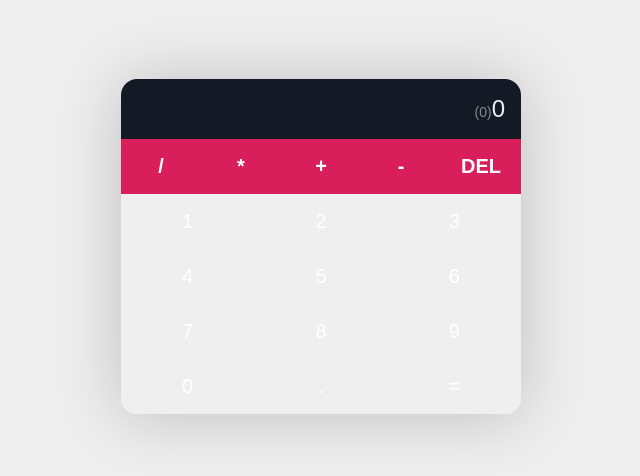
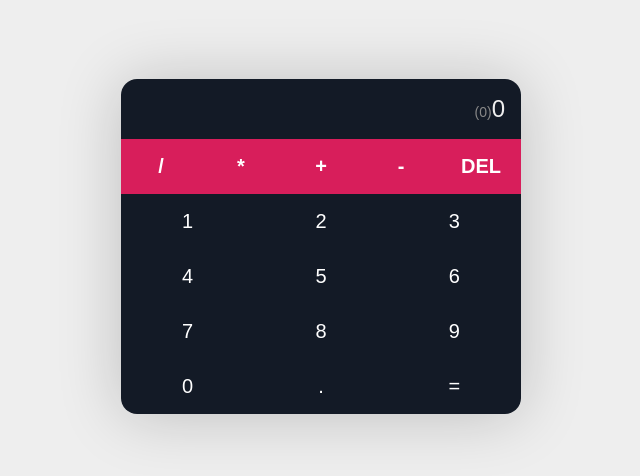
Before and after one commit to Lamtammy1515/react_calculator, a React (Create React App) app: page / in a window 1280 px wide. Shown: the part 154-630 px from the top of the page, without its empty margins (319-959 px from the left). Built offline with nearby package versions, Linux system fonts and the light colour scheme.

Commit message:
changed digit button colors

```diff
--- a/src/index.css
+++ b/src/index.css
@@ -78,4 +78,6 @@ button:hover {
 
 .digits button {
   flex: 1 1 33.333%;
+  max-width: 33.333%;
+  background-color: var(--dark);
 }
```
